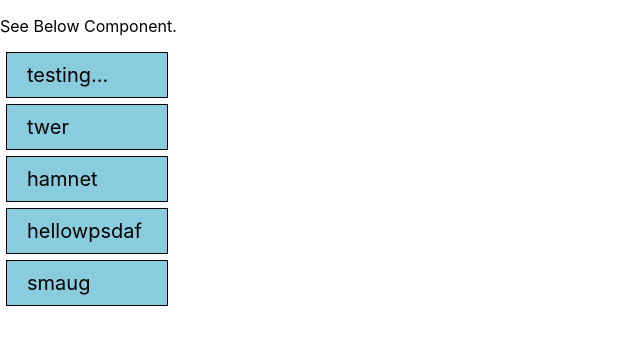
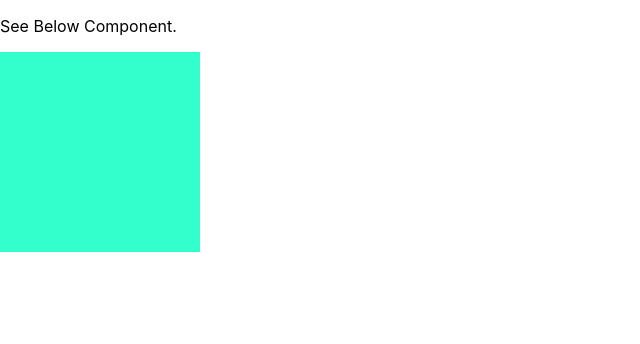
Before and after one commit to markghsu/react-drag-drop, a React (Create React App) app: page / in a window 1280 px wide. Shown: the top 344 px of the page, without its empty margins (0-640 px from the left). Built offline with nearby package versions, Linux system fonts and the light colour scheme.

Commit message:
Scaffolding for DnD tutorial

```diff
--- a/package.json
+++ b/package.json
@@ -9,7 +9,8 @@
     "react": "^16.13.1",
     "react-dom": "^16.13.1",
     "react-scripts": "3.4.1",
-    "react-transition-group": "^4.4.1"
+    "react-transition-group": "^4.4.1",
+    "styled-components": "^5.2.0"
   },
   "scripts": {
     "start": "react-scripts start",
--- a/src/App.js
+++ b/src/App.js
@@ -1,5 +1,7 @@
 import React from 'react';
-import DragAndDropContainer from './components/DragAndDropContainer';
+import styled from 'styled-components';
+import Draggable from './components/Draggable';
+import DragDropContainerWithHooks from './components/DragDropContainerWithHooks';
 
 function App () {
   return (
@@ -8,10 +10,18 @@ function App () {
         <p>
           See Below Component.
         </p>
-        <DragAndDropContainer />
+        <DragDropContainerWithHooks>
+          <Rect />
+        </DragDropContainerWithHooks>
       </header>
     </div>
   );
 }
 
 export default App;
+
+const Rect = styled.div`
+  width: 200px;
+  height: 200px;
+  background: #33FFCC;
+`
--- /dev/null
+++ b/src/components/DragDropContainerWithHooks.js
@@ -0,0 +1,12 @@
+/** Following Tutorial from https://engineering.salesforce.com/hooking-your-audience-using-drag-drop-in-react-6ba1118dab84
+  * Uses React Hooks and StyledComponents
+  */
+import React from 'react';
+import styled from 'styled-components';
+
+const DragDropContainerWithHooks = styled.div`
+    width: 100vw;
+    min-height: 100vw;
+`;
+
+export default DragDropContainerWithHooks;
--- /dev/null
+++ b/src/components/Draggable.js
@@ -0,0 +1,14 @@
+/** Following Tutorial from https://engineering.salesforce.com/hooking-your-audience-using-drag-drop-in-react-6ba1118dab84
+  * Uses React Hooks and StyledComponents
+  */
+import React from 'react';
+import styled from 'styled-components';
+
+function Draggable({children}) {
+	return (
+		<div>
+			{children}
+		</div>
+	);
+};
+export default Draggable;
```
Also changed, not shown: 1 other file (tests, documents, lock files or other folders).
